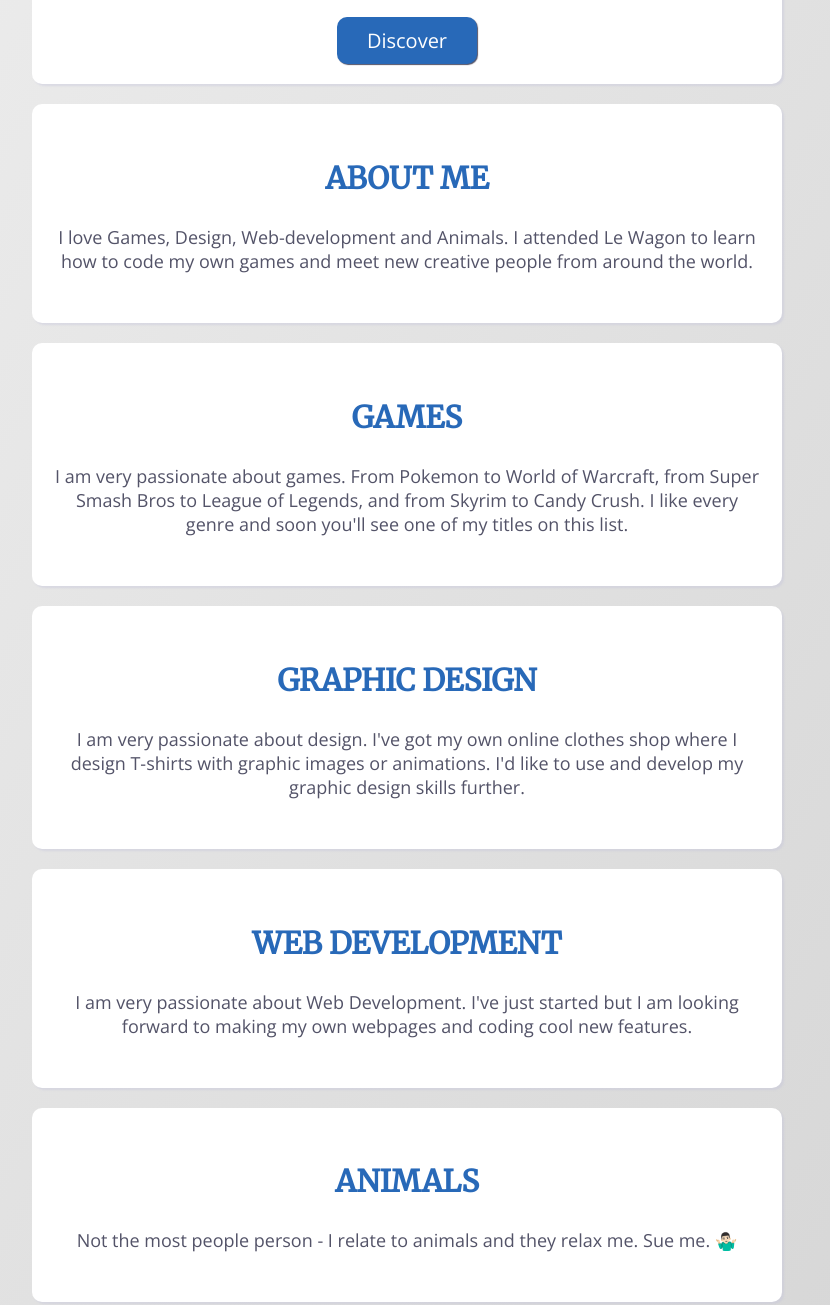
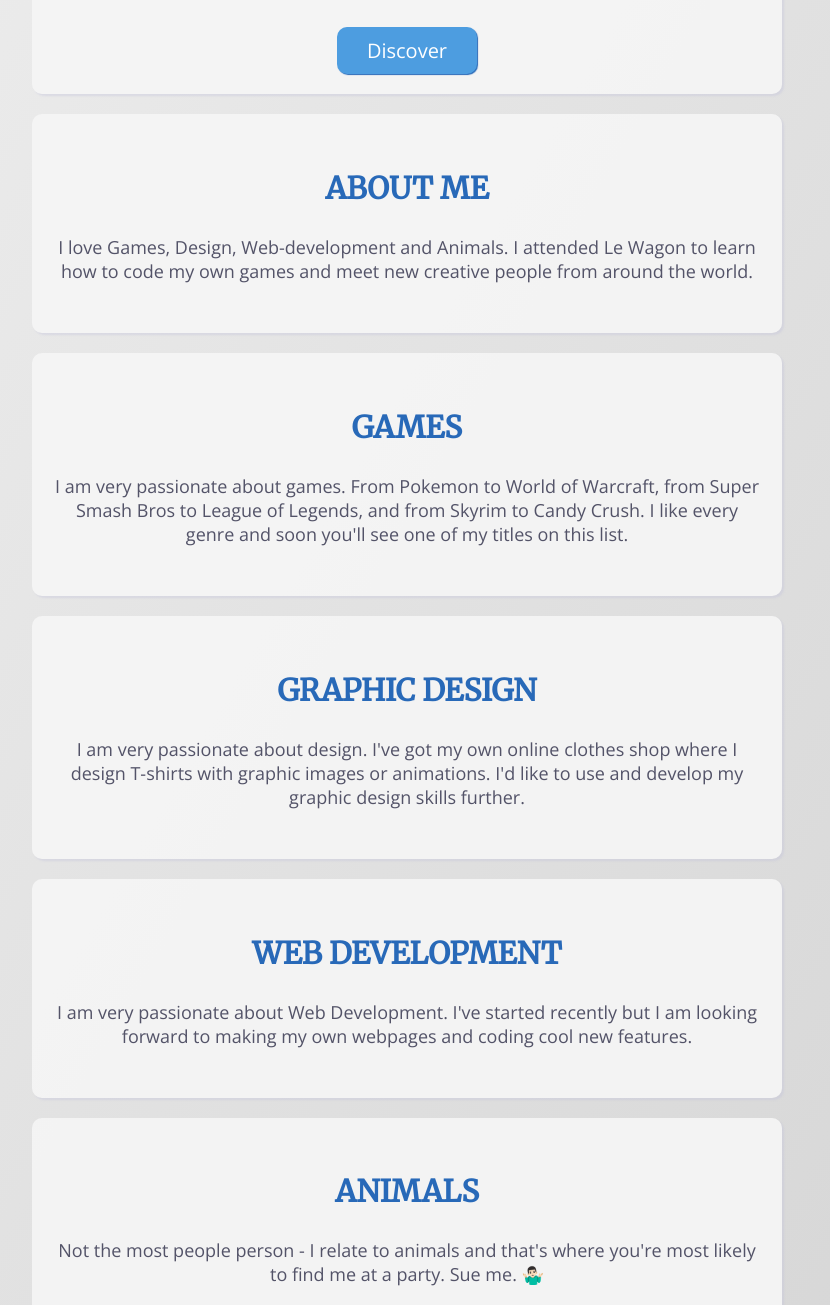
Before and after one commit to NicolasDeMil/profile, a plain HTML site: page index.html in a window 1280 px wide. Shown: the part 461-1766 px from the top of the page, without its empty margins (233-1063 px from the left). Drawn offline with nearby package versions, Linux system fonts and the light colour scheme.

Commit message:
pretty things

```diff
--- a/index.html
+++ b/index.html
@@ -40,12 +40,12 @@
 
         <div class="card body">
           <h2>WEB DEVELOPMENT</h2>
-          <p>I am very passionate about Web Development. I've just started but I am looking forward to making my own webpages and coding cool new features.</p>
+          <p>I am very passionate about Web Development. I've started recently but I am looking forward to making my own webpages and coding cool new features.</p>
         </div>
 
         <div class="card body">
           <h2>ANIMALS</h2>
-          <p>Not the most people person - I relate to animals and they relax me. Sue me. 🤷🏻‍♂️</p>
+          <p>Not the most people person - I relate to animals and that's where you're most likely to find me at a party. Sue me. 🤷🏻‍♂️</p>
         </div>
 
     		<div class="card">
--- a/style.css
+++ b/style.css
@@ -24,7 +24,7 @@ h1 {
 	font-size: 60px;
 	color: #535368;
 	margin-bottom: 0px;
-	margin-top: 0px;
+	margin-top: 10px;
 }
 
 h3 {
@@ -47,17 +47,17 @@ p {
 #link-lewagon {
 	margin-top: 10px;
 	text-decoration: none;
-	background-color: #2869B8;
+	background-color: #4D9DE0;
 	color: white;
 	padding: 10px 30px;
 	border-radius: 10px;
 	display: inline-block;
 	font-size: 20px;
-	box-shadow: 1px 1px 1px #535368;
+	box-shadow: 1px 1px 1px #2869B8;
 }
 
 #link-lewagon:hover {
-	background-color: #4D9DE0;
+	background-color: #2869B8;
 	color: white;
 	box-shadow: none;
 }
@@ -68,6 +68,7 @@ h2 {
 	color: #2869B8;
 	margin-bottom: 0px;
 	padding: 10px;
+	font-weight: bolder;
 }
 
 li {
@@ -91,7 +92,7 @@ ul {
 }
 
 .card {
-	background-color: white;
+	background-color: rgba(245, 245, 245, 0.95);
 	padding: 20px;
 	border-radius: 10px;
 	margin-bottom: 20px;
```
